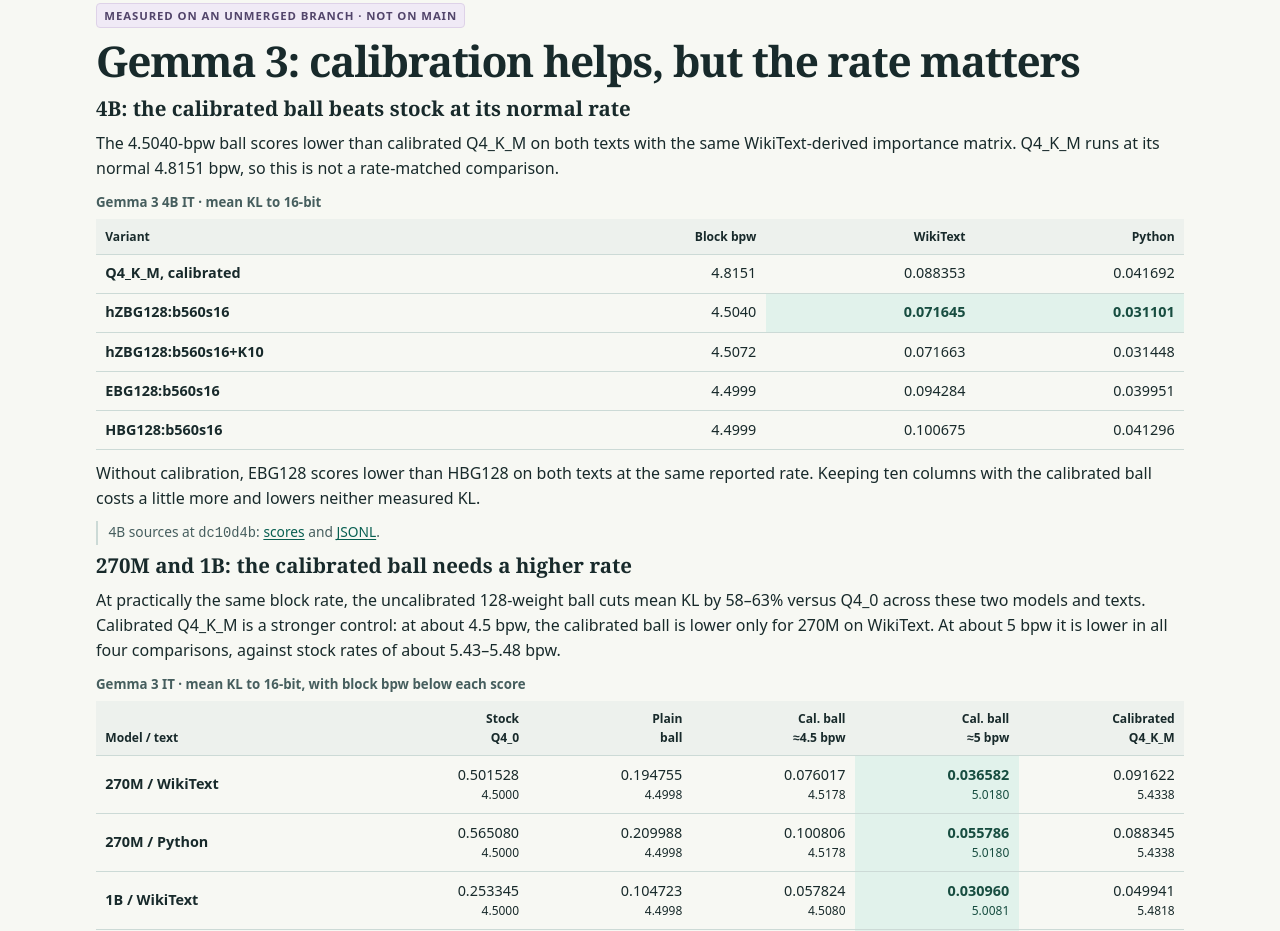
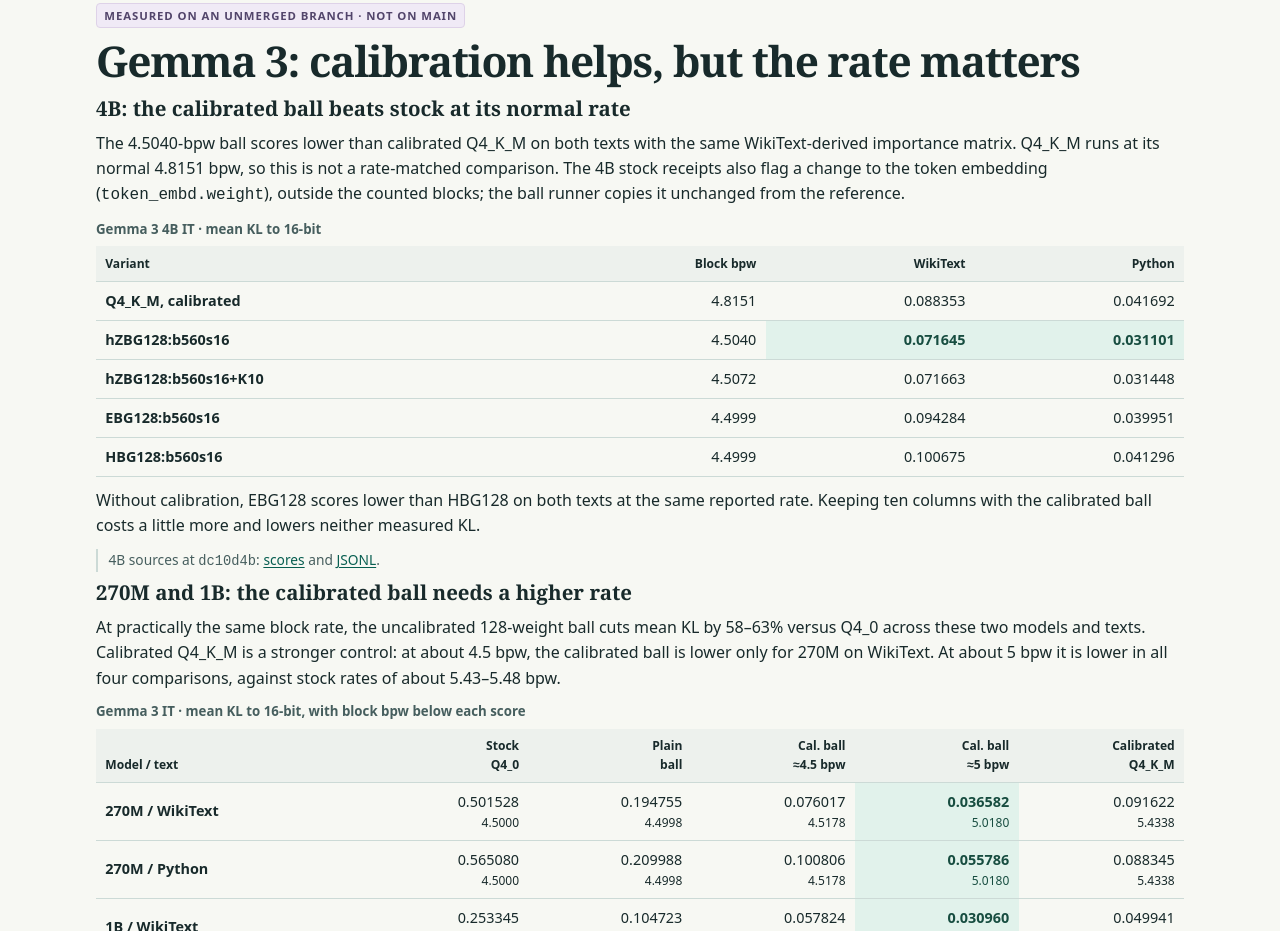
Before and after one commit to Moissanite-Labs/siliquant, a plain HTML site: page docs/index.html in a window 1280 px wide. Shown: the part 1892-2823 px from the top of the page. Drawn offline with Linux system fonts and the light colour scheme.

Commit message:
Document the Gemma 3 4B token embedding difference
Co-Authored-By: Devin AI <158243242+devin-ai-integration[bot]@users.noreply.github.com>

```diff
--- a/docs/index.html
+++ b/docs/index.html
@@ -168,7 +168,7 @@
       <span class="tag pending">Measured on an unmerged branch · not on main</span>
       <h2>Gemma 3: calibration helps, but the rate matters</h2>
       <h3>4B: the calibrated ball beats stock at its normal rate</h3>
-      <p>The 4.5040-bpw ball scores lower than calibrated Q4_K_M on both texts with the same WikiText-derived importance matrix. Q4_K_M runs at its normal 4.8151 bpw, so this is not a rate-matched comparison.</p>
+      <p>The 4.5040-bpw ball scores lower than calibrated Q4_K_M on both texts with the same WikiText-derived importance matrix. Q4_K_M runs at its normal 4.8151 bpw, so this is not a rate-matched comparison. The 4B stock receipts also flag a change to the token embedding (<code>token_embd.weight</code>), outside the counted blocks; the ball runner copies it unchanged from the reference.</p>
       <div class="table-scroll" tabindex="0" role="region" aria-label="Gemma 3 4B mean KL and block bitrate">
         <table>
           <caption>Gemma 3 4B IT · mean KL to 16-bit</caption>
```
Also changed, not shown: site/results.html (+1 -1 lines), 1 other file.
